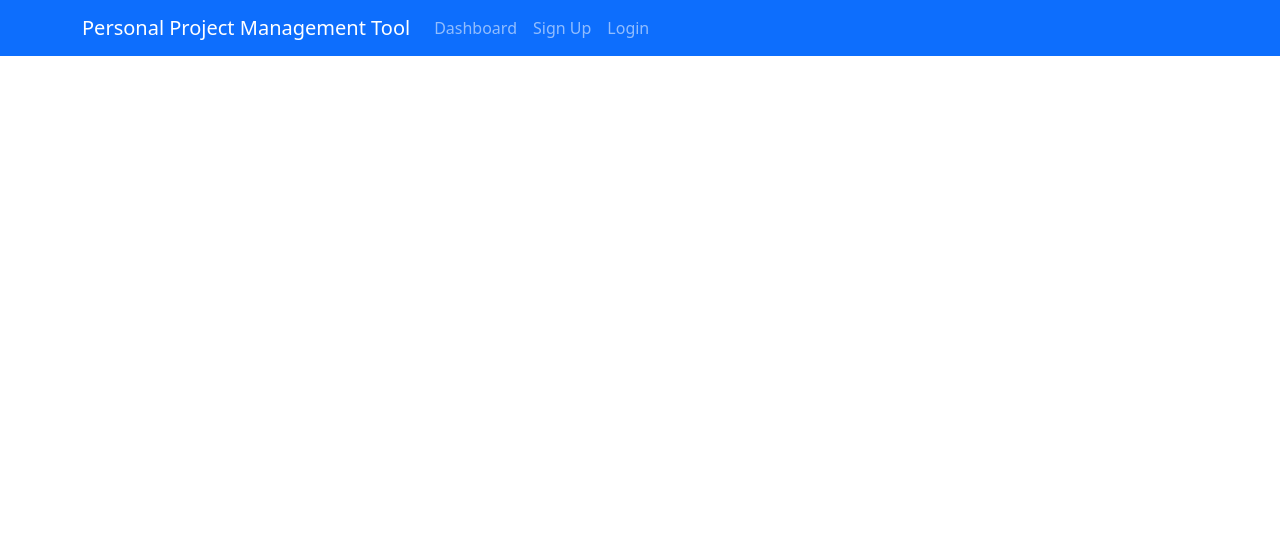
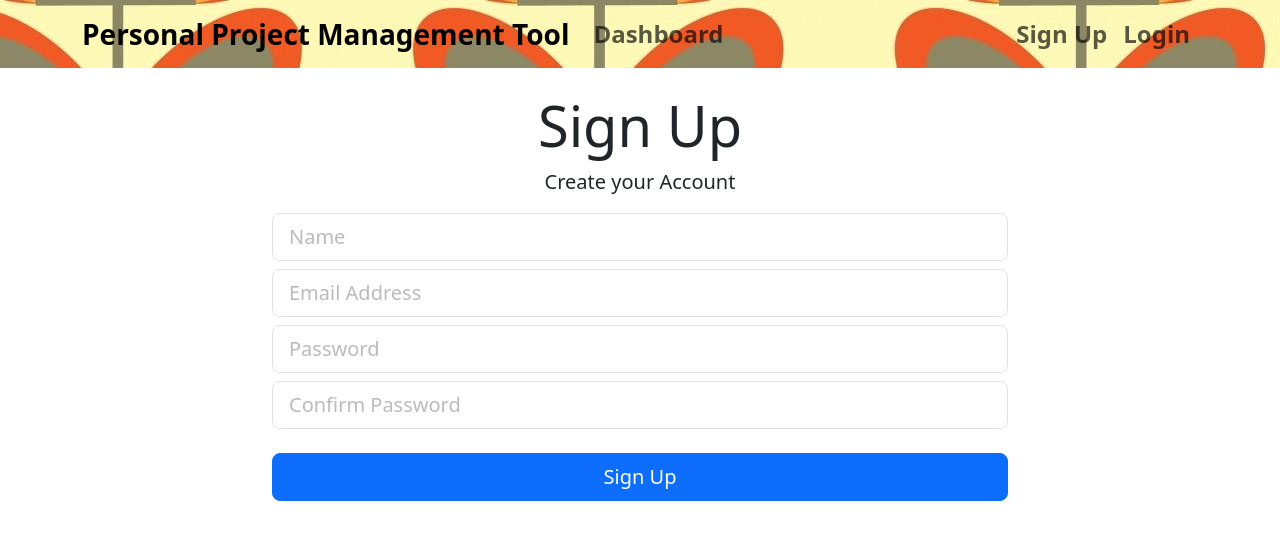
Before and after one commit to TomiSar/PersonalProjectManagementTool-App, a React (Create React App) app in the folder frontend/: page /register in a window 1280 px wide. Shown: the top 540 px of the page. Built offline with nearby package versions, Linux system fonts and the light colour scheme.

Commit message:
Added Landing, Register and Login component templates for client for upcoming authentication on client side. Dashboard component updated so that links work on Header navigation.

```diff
--- a/frontend/src/App.css
+++ b/frontend/src/App.css
@@ -63,3 +63,7 @@ img {
 .form-control::placeholder {
   color: #bbb !important;
 }
+
+.bgHeader {
+  background-image: url('/images/bgheader.jpg');
+}
--- a/frontend/src/App.js
+++ b/frontend/src/App.js
@@ -9,6 +9,9 @@ import UpdateProject from './components/Project/UpdateProject';
 import ProjectBoard from './components/ProjectBoard/ProjectBoard';
 import AddProjectTask from './components/ProjectBoard/ProjectTasks/AddProjectTask';
 import UpdateProjectTask from './components/ProjectBoard/ProjectTasks/UpdateProjectTask';
+import Landing from './components/Layout/Landing';
+import Login from './components/UserManagement/Login';
+import Register from './components/UserManagement/Register';
 
 function App() {
   return (
@@ -17,6 +20,11 @@ function App() {
         <div className='App'>
           <Header />
           <Routes>
+            {/* Public Routes */}
+            <Route path='/' element={<Landing />} />
+            <Route path='/login' element={<Login />} />
+            <Route path='/register' element={<Register />} />
+            {/* Private Routes */}
             <Route path='/dashboard' element={<Dashboard />} />
             <Route path='/addProject' element={<AddProject />} />
             <Route path='/updateProject/:id' element={<UpdateProject />} />
--- a/frontend/src/components/Layout/Header.js
+++ b/frontend/src/components/Layout/Header.js
@@ -1,8 +1,10 @@
+import { Link } from 'react-router-dom';
+
 function Header() {
   return (
-    <nav className='navbar navbar-expand-sm navbar-dark bg-primary mb-4'>
+    <nav className='bgHeader fs-4 fw-bold navbar navbar-expand-sm mb-4'>
       <div className='container'>
-        <a className='navbar-brand' href='Dashboard.html'>
+        <a className='navbar-brand fs-3' href='Dashboard.html'>
           Personal Project Management Tool
         </a>
         <button
@@ -22,19 +24,20 @@ function Header() {
               </a>
             </li>
           </ul>
-
-          <ul className='navbar-nav ml-auto mar'>
+          <div className='navbar-collapse justify-content-end'>
+            <ul className='navbar-nav ml-auto'>
               <li className='nav-item'>
-              <a className='nav-link ' href='register.html'>
+                <Link className='nav-link mr-auto' to='/register'>
                   Sign Up
-              </a>
+                </Link>
               </li>
               <li className='nav-item'>
-              <a className='nav-link' href='login.html'>
+                <Link className='nav-link' to='/login'>
                   Login
-              </a>
+                </Link>
               </li>
             </ul>
+          </div>
         </div>
       </div>
     </nav>
--- /dev/null
+++ b/frontend/src/components/Layout/Landing.js
@@ -0,0 +1,36 @@
+import { Link } from 'react-router-dom';
+
+function Landing() {
+  return (
+    <div className='landing'>
+      <div className='light-overlay landing-inner text-dark'>
+        <div className='container'>
+          <div className='row'>
+            <div className='col-md-12 text-center'>
+              <h1 className='display-3 mb-4'>
+                Personal Project Management Tool
+              </h1>
+              <p className='lead'>
+                Create your account to join active projects or start you own
+              </p>
+              <hr />
+              <div className='d-flex justify-content-center'>
+                <Link
+                  className='btn btn-lg btn-primary w-50 m-5'
+                  to='/register'
+                >
+                  Sign Up
+                </Link>
+                <Link className='btn btn-lg btn-success w-50 m-5' to='/login'>
+                  Login
+                </Link>
+              </div>
+            </div>
+          </div>
+        </div>
+      </div>
+    </div>
+  );
+}
+
+export default Landing;
--- a/frontend/src/components/Project/CreateProjectButton.js
+++ b/frontend/src/components/Project/CreateProjectButton.js
@@ -3,7 +3,7 @@ import { Link } from 'react-router-dom';
 function CreateProjectButton() {
   return (
     <>
-      <Link className='btn btn-lg btn-info' to='/addProject'>
+      <Link className='btn btn-lg btn-primary' to='/addProject'>
         Create a Project
       </Link>
     </>
--- /dev/null
+++ b/frontend/src/components/UserManagement/Login.js
@@ -0,0 +1,38 @@
+function Login() {
+  return (
+    <div className='login'>
+      <div className='container'>
+        <div className='row'>
+          <div className='col-md-8 m-auto'>
+            <h1 className='display-4 text-center'>Log In</h1>
+            <form>
+              <div className='form-group'>
+                <input
+                  className='form-control form-control-lg'
+                  type='email'
+                  placeholder='Email Address'
+                  name='email'
+                />
+              </div>
+              <div className='form-group mt-2'>
+                <input
+                  className='form-control form-control-lg'
+                  type='password'
+                  placeholder='Password'
+                  name='password'
+                />
+              </div>
+              <input
+                className='btn btn-lg btn-success w-100 mt-4'
+                type='submit'
+                value='Log In'
+              />
+            </form>
+          </div>
+        </div>
+      </div>
+    </div>
+  );
+}
+
+export default Login;
--- /dev/null
+++ b/frontend/src/components/UserManagement/Register.js
@@ -0,0 +1,56 @@
+function Register() {
+  return (
+    <div className='register'>
+      <div className='container'>
+        <div className='row'>
+          <div className='col-md-8 m-auto'>
+            <h1 className='display-4 text-center'>Sign Up</h1>
+            <p className='lead text-center'>Create your Account</p>
+            <form>
+              <div className='form-group'>
+                <input
+                  className='form-control form-control-lg'
+                  type='text'
+                  placeholder='Name'
+                  name='name'
+                  required
+                />
+              </div>
+              <div className='form-group mt-2'>
+                <input
+                  className='form-control form-control-lg'
+                  type='email'
+                  placeholder='Email Address'
+                  name='email'
+                />
+              </div>
+              <div className='form-group mt-2'>
+                <input
+                  className='form-control form-control-lg'
+                  type='password'
+                  placeholder='Password'
+                  name='password'
+                />
+              </div>
+              <div className='form-group mt-2'>
+                <input
+                  className='form-control form-control-lg'
+                  type='password'
+                  placeholder='Confirm Password'
+                  name='confirmPassword'
+                />
+              </div>
+              <input
+                className='btn btn-lg btn-primary w-100 mt-4'
+                type='submit'
+                value='Sign Up'
+              />
+            </form>
+          </div>
+        </div>
+      </div>
+    </div>
+  );
+}
+
+export default Register;
```
Also changed, not shown: frontend/images/bgheader.jpg (added). Lines whose indentation alone changed are shown as unchanged.
